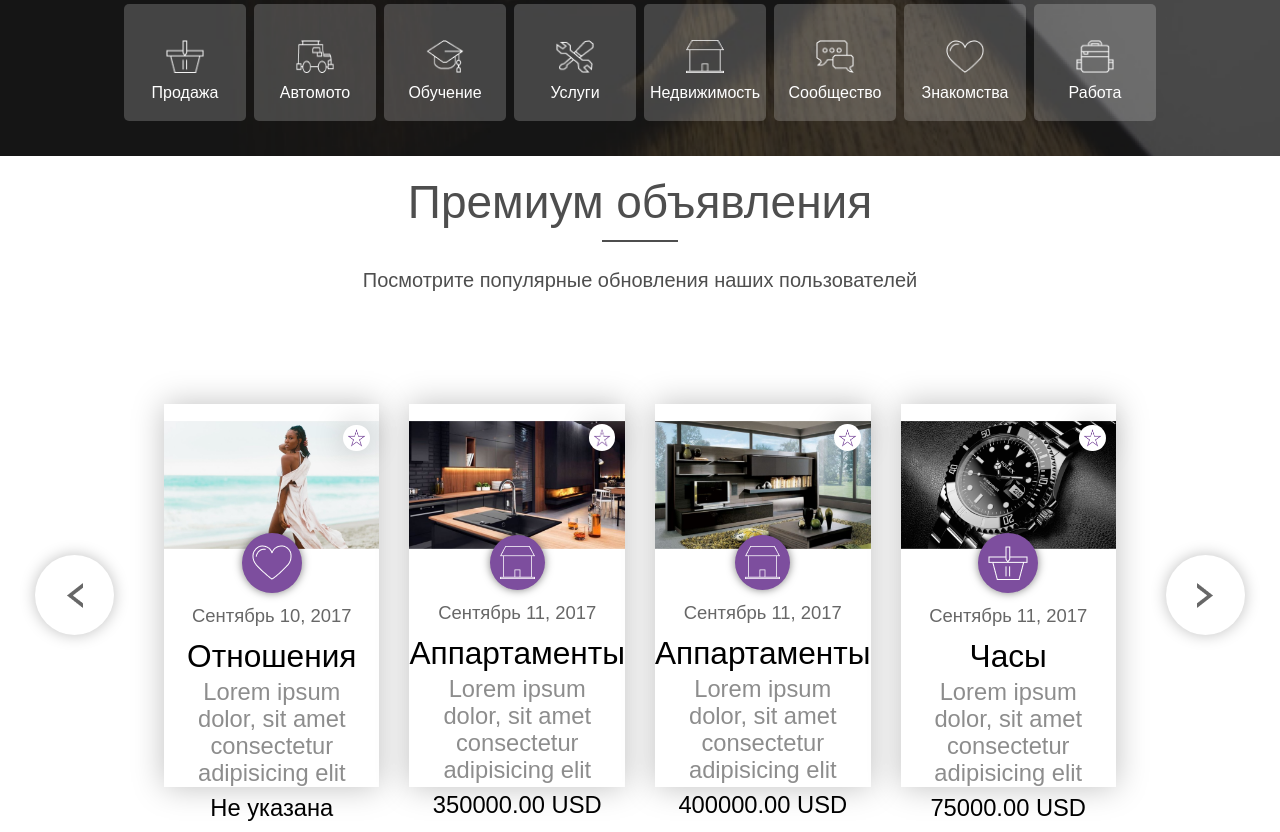
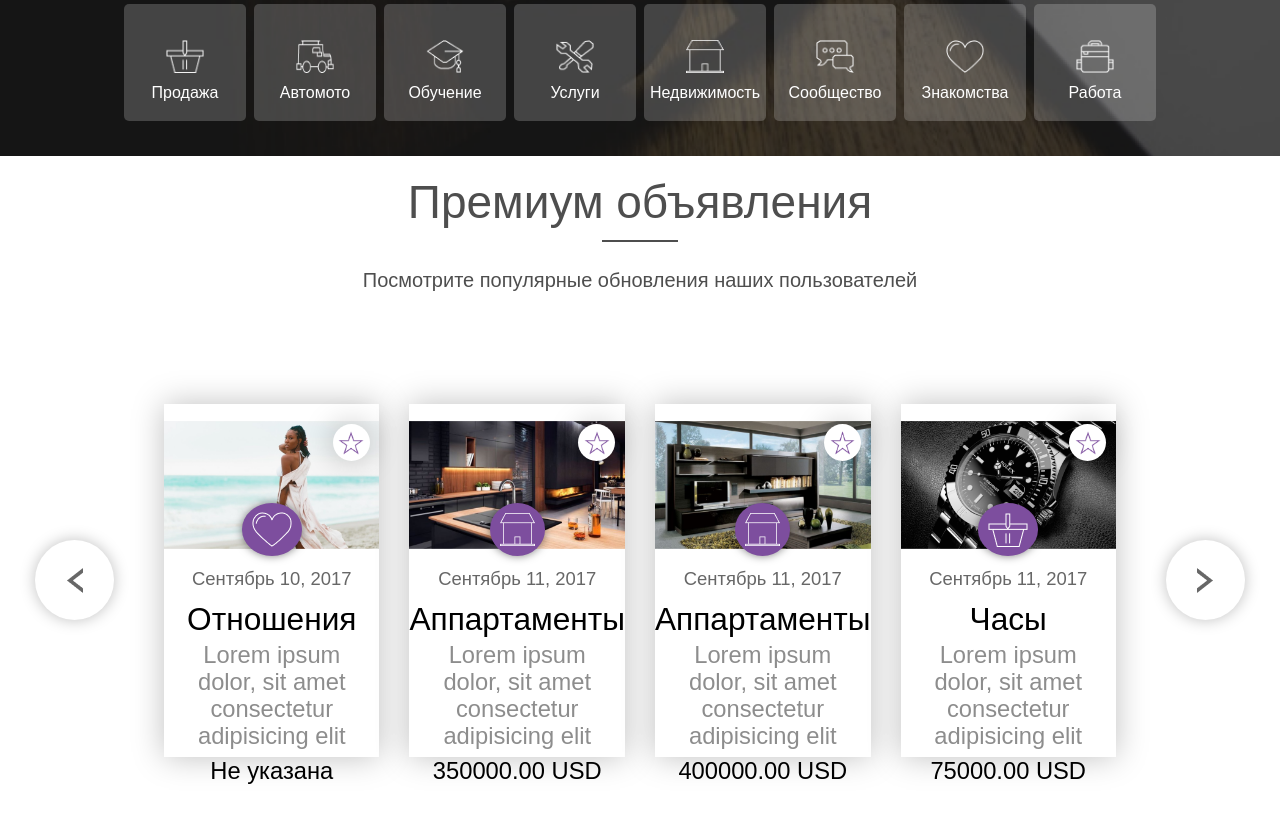
Before and after one commit to 47JackJack74/WebDesign, a plain HTML site: page index.html in a window 1280 px wide. Shown: the part 584-1416 px from the top of the page. After the commit the page ends 1379 px from the top, so only its background shows below. Drawn offline with Linux system fonts and the light colour scheme.

Commit message:
Update style.css

```diff
--- a/style.css
+++ b/style.css
@@ -254,7 +254,6 @@ body{
 }
 .product_map {
     width: 17%;
-    aspect-ratio: 9/16;
     margin-left: 15px;
     margin-right: 15px;
     background-color: #fff;
@@ -293,11 +292,11 @@ body{
     flex-direction: column;
     height: 12%;
     aspect-ratio: 1/1;
-    margin-top: 13em;
+    margin-top: 5em;
 }
 .icons_znakomstva, .icons_nedvig, .icons_prod {
     padding: 10px 10px;
-    height: 80px;
+    height: 15%;
     aspect-ratio: 1/1;
     background: #7D4E9E;
     border-radius: 50%;
```
